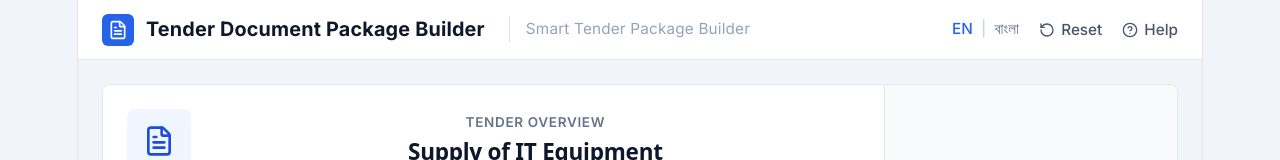
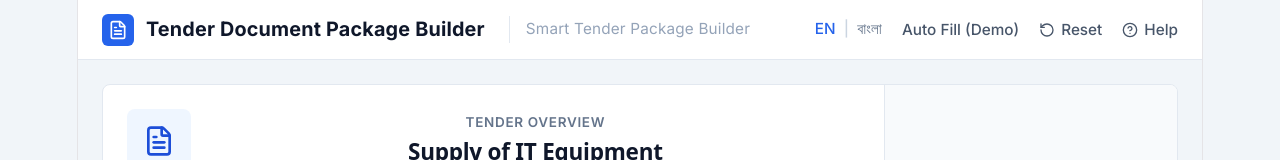
Before and after one commit to nafisatabassumnusrat/upay-final-vc229, a React (Vite) app: page / in a window 1280 px wide. Shown: the top 160 px of the page. Built offline with nearby package versions, Linux system fonts and the light colour scheme.

Commit message:
Add Load Demo Data button and fix TS errors

```diff
--- a/src/App.tsx
+++ b/src/App.tsx
@@ -3,7 +3,7 @@ import { PDFDocument, StandardFonts } from 'pdf-lib';
 import {
   FileText, CheckCircle, AlertCircle, XCircle,
   UploadCloud, HelpCircle, RotateCcw, ChevronRight,
-  Settings2, File, MoreVertical, Trash2, Calendar
+  Settings2, File as FileIcon, MoreVertical, Trash2, Calendar
 } from 'lucide-react';
 import './App.css';
 
@@ -220,6 +220,53 @@ const App = () => {
     return { readyCount: ready, totalCount: requirements.length, blockCount: block, issueCount: issue };
   }, [requirements, matches, expiries]);
 
+  const loadDemoData = async () => {
+    try {
+      const demoFiles: UploadedFile[] = [];
+      const newMatches: Record<string, string> = {};
+      const newExpiries: Record<string, string> = {};
+
+      for (let i = 0; i < requirements.length; i++) {
+        const req = requirements[i];
+
+        // Create a dummy PDF in memory
+        const pdfDoc = await PDFDocument.create();
+        const page = pdfDoc.addPage();
+        page.drawText(`Demo File for: ${req.title_en}`, { x: 50, y: 700, size: 20 });
+        const pdfBytes = await pdfDoc.save();
+
+        const blob = new Blob([pdfBytes as any], { type: 'application/pdf' });
+        const file = new File([blob], `${req.title_en.toLowerCase().replace(/ /g, '_')}.pdf`, { type: 'application/pdf' });
+
+        const fileId = Math.random().toString(36).substring(7);
+        const hash = await getHash(await file.arrayBuffer());
+
+        demoFiles.push({
+          id: fileId,
+          file,
+          name: file.name,
+          size: file.size,
+          hash,
+          numPages: 1,
+          isDuplicate: false
+        });
+
+        newMatches[req.id] = fileId;
+
+        if (req.has_expiry) {
+          // Set expiry to future date (e.g. 2026-12-31)
+          newExpiries[req.id] = '2026-12-31';
+        }
+      }
+
+      setFiles(demoFiles);
+      setMatches(newMatches);
+      setExpiries(newExpiries);
+    } catch (e) {
+      console.error(e);
+    }
+  };
+
   const generatePackage = async () => {
     if (!tender) return;
     setIsGenerating(true);
@@ -280,6 +327,9 @@ const App = () => {
             <span className="sep">|</span>
             <span className={lang === 'bn' ? 'active' : ''} onClick={() => setLang('bn')}>বাংলা</span>
           </div>
+          <button className="nav-btn font-semibold text-blue-600" onClick={loadDemoData}>
+            {t('Auto Fill (Demo)', 'অটো ফিল (ডেমো)')}
+          </button>
           <button className="nav-btn" onClick={() => { setFiles([]); setMatches({}); setExpiries({}); }}>
             <RotateCcw size={16} /> {t('Reset', 'রিসেট')}
           </button>
@@ -652,7 +702,7 @@ const App = () => {
             disabled={!canGenerate()}
             onClick={generatePackage}
           >
-            <File size={16} /> {isGenerating ? t('Generating...', 'তৈরি হচ্ছে...') : t('Generate Package', 'প্যাকেজ তৈরি করুন')} <ChevronRight size={16} />
+            <FileIcon size={16} /> {isGenerating ? t('Generating...', 'তৈরি হচ্ছে...') : t('Generate Package', 'প্যাকেজ তৈরি করুন')} <ChevronRight size={16} />
           </button>
         </div>
       </div>
```
